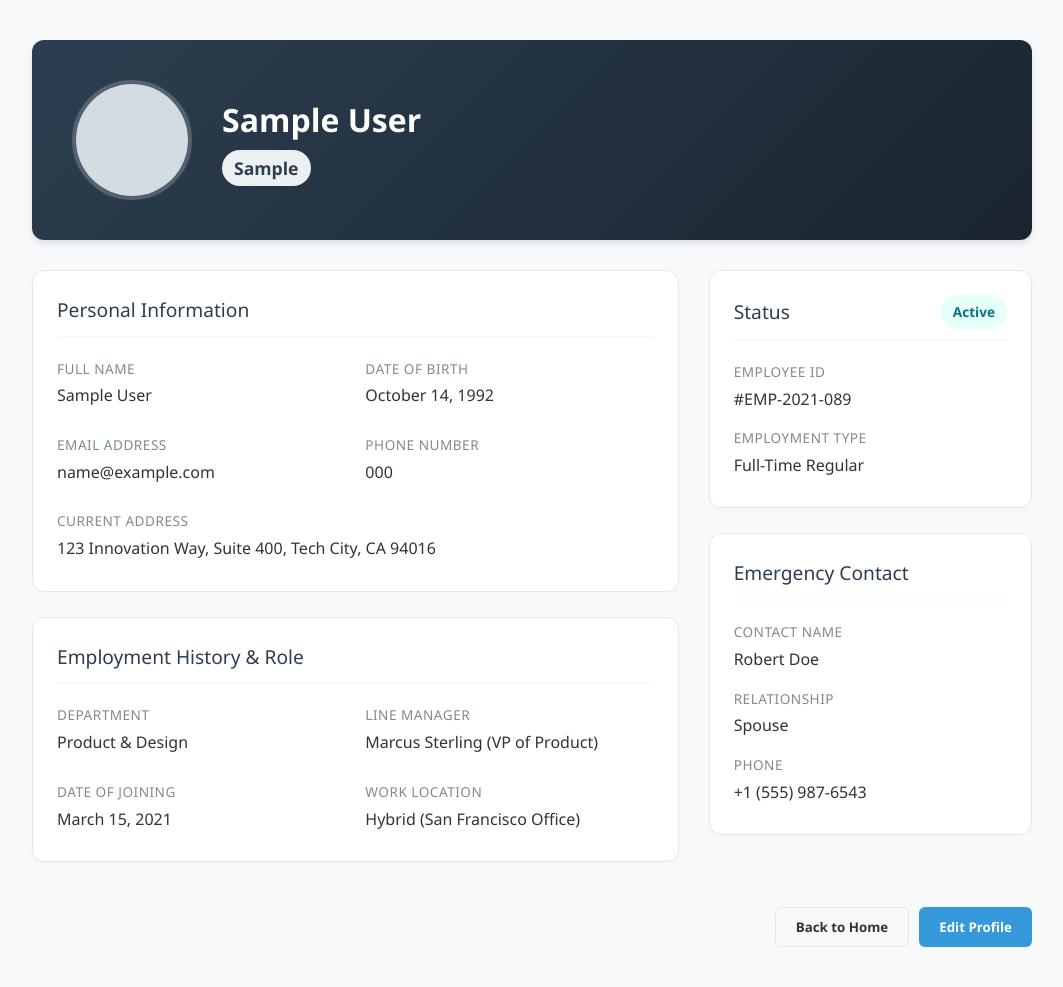
After one commit to ShauryaPrakashVerma/Django_Practice, a Django app: page /employees/1/ in a window 1280 px wide. The commit adds this page. Shown: the whole page, without its empty margins (108-1171 px from the left). Run offline with Django 5.2, Linux system fonts and the light colour scheme; tables that the repository leaves empty hold one stand-in row (values such as "Sample post"); grey boxes marked "Sample" are stand-in pictures.

Commit message:
Completed

```diff
--- /dev/null
+++ b/employees/urls.py
@@ -0,0 +1,6 @@
+from django.urls import path, include
+from . import views
+
+urlpatterns = [
+    path('<int:pk>/',views.employee_details, name='employee_detail')
+]
--- a/employees/views.py
+++ b/employees/views.py
@@ -1,3 +1,10 @@
-from django.shortcuts import render
+from django.shortcuts import get_object_or_404, render
+from employees.models import Employee
 
 # Create your views here.
+def employee_details(request, pk):
+    employee = get_object_or_404(Employee, pk = pk)
+    context = {
+        'employee' : employee
+    }
+    return render(request, 'employee_detail.html', context)
--- /dev/null
+++ b/mysite/static/css/styles.css
@@ -0,0 +1,195 @@
+:root {
+    --primary-color: #2c3e50;
+    --secondary-color: #3498db;
+    --bg-color: #f8f9fa;
+    --card-bg: #ffffff;
+    --text-color: #333333;
+    --text-muted: #7f8c8d;
+    --border-color: #e2e8f0;
+}
+
+* {
+    box-sizing: border-box;
+    margin: 0;
+    padding: 0;
+    font-family: 'Segoe UI', Tahoma, Geneva, Verdana, sans-serif;
+}
+
+body {
+    background-color: var(--bg-color);
+    color: var(--text-color);
+    line-height: 1.6;
+    padding: 40px 20px;
+}
+
+.container {
+    max-width: 1000px;
+    margin: 0 auto;
+}
+
+/* Profile Header Styling */
+.profile-header {
+    background: linear-gradient(135deg, var(--primary-color), #1a252f);
+    color: white;
+    padding: 40px;
+    border-radius: 12px;
+    display: flex;
+    align-items: center;
+    gap: 30px;
+    box-shadow: 0 4px 6px rgba(0, 0, 0, 0.1);
+    margin-bottom: 30px;
+}
+
+.profile-avatar {
+    width: 120px;
+    height: 120px;
+    border-radius: 50%;
+    object-fit: cover;
+    object-position: center;
+    overflow: hidden;
+    border: 4px solid rgba(255, 255, 255, 0.2);
+}
+
+.profile-title h1 {
+    font-size: 2rem;
+    margin-bottom: 5px;
+}
+
+.profile-title p {
+    font-size: 1.1rem;
+    color: #2c3e50;
+    background-color: #ecf0f1;
+    display: inline-block;
+    padding: 4px 12px;
+    border-radius: 20px;
+    font-weight: 600;
+}
+
+/* 2-Column Responsive Layout */
+.profile-grid {
+    display: grid;
+    grid-template-columns: 2fr 1fr;
+    gap: 30px;
+}
+
+/* Info Cards */
+.card {
+    background: var(--card-bg);
+    border: 1px solid var(--border-color);
+    border-radius: 12px;
+    padding: 24px;
+    box-shadow: 0 2px 4px rgba(0,0,0,0.02);
+    margin-bottom: 25px;
+}
+
+.card-title {
+    font-size: 1.2rem;
+    color: var(--primary-color);
+    margin-bottom: 20px;
+    border-bottom: 2px solid var(--bg-color);
+    padding-bottom: 10px;
+    display: flex;
+    justify-content: space-between;
+    align-items: center;
+}
+
+/* Internal Data Layouts */
+.info-group {
+    display: grid;
+    grid-template-columns: 1fr 1fr;
+    gap: 20px;
+}
+
+.info-item {
+    margin-bottom: 5px;
+}
+
+.full-width {
+    grid-column: span 2;
+}
+
+.margin-top-sm {
+    margin-top: 15px;
+}
+
+.info-label {
+    font-size: 0.85rem;
+    color: var(--text-muted);
+    text-transform: uppercase;
+    letter-spacing: 0.5px;
+    margin-bottom: 4px;
+}
+
+.info-value {
+    font-size: 1rem;
+    font-weight: 500;
+}
+
+/* Status Badges */
+.badge {
+    padding: 6px 12px;
+    border-radius: 50px;
+    font-size: 0.85rem;
+    font-weight: 600;
+}
+
+.badge-active {
+    background-color: #e6fffa;
+    color: #047481;
+}
+
+/* Actions Buttons */
+.actions {
+    display: flex;
+    gap: 10px;
+    justify-content: flex-end;
+    margin-top: 20px;
+}
+
+.btn {
+    padding: 10px 20px;
+    border-radius: 6px;
+    border: none;
+    font-weight: 600;
+    cursor: pointer;
+    transition: background 0.2s;
+}
+
+.btn-primary {
+    background-color: var(--secondary-color);
+    color: white;
+}
+
+.btn-primary:hover {
+    background-color: #2980b9;
+}
+
+.btn-outline {
+    background-color: transparent;
+    border: 1px solid var(--border-color);
+    color: var(--text-color);
+}
+
+.btn-outline:hover {
+    background-color: var(--bg-color);
+}
+
+/* Mobile Responsiveness */
+@media (max-width: 768px) {
+    .profile-header {
+        flex-direction: column;
+        text-align: center;
+    }
+    .profile-grid {
+        grid-template-columns: 1fr;
+    }
+}
+
+@media (max-width: 480px) {
+    .info-group {
+        grid-template-columns: 1fr;
+    }
+    .full-width {
+        grid-column: span 1;
+    }
+}
--- a/mysite/urls.py
+++ b/mysite/urls.py
@@ -19,10 +19,12 @@ Including another URLconf
 """
 
 from django.contrib import admin
-from django.urls import path
+from django.urls import path, include
 from . import views
+
 
 urlpatterns = [
     path("admin/", admin.site.urls),
-    path("", views.home),
+    path("", views.home, name='homepage'),
+    path("employees/", include('employees.urls'))
 ] + static( settings.MEDIA_URL, document_root=settings.MEDIA_ROOT)
--- /dev/null
+++ b/templates/employee_detail.html
@@ -0,0 +1,126 @@
+{% load static %}
+
+<!DOCTYPE html>
+<html lang="en">
+<head>
+    <meta charset="UTF-8">
+    <meta name="viewport" content="width=device-width, initial-scale=1.0">
+    <title>Employee Profile - Jane Doe</title>
+    <link rel="stylesheet" href="{% static 'css/styles.css' %}" />
+</head>
+<body>
+
+<div class="container">
+
+    <header class="profile-header">
+        <div class="profile-avatar"><img src="{{ employee.photo.url }}" alt="Employee Avatar"></div>
+        <div class="profile-title">
+            <h1>{{ employee.first_name }} {{ employee.last_name }}</h1>
+            <p>{{ employee.designation }}</p>
+        </div>
+    </header>
+
+    <div class="profile-grid">
+
+        <main>
+            <div class="card">
+                <div class="card-title">
+                    <span>Personal Information</span>
+                </div>
+                <div class="info-group">
+                    <div class="info-item">
+                        <div class="info-label">Full Name</div>
+                        <div class="info-value">{{ employee.first_name }} {{ employee.last_name }}</div>
+                    </div>
+                    <div class="info-item">
+                        <div class="info-label">Date of Birth</div>
+                        <div class="info-value">October 14, 1992</div>
+                    </div>
+                    <div class="info-item">
+                        <div class="info-label">Email Address</div>
+                        <div class="info-value">{{ employee.email_address }}</div>
+                    </div>
+                    <div class="info-item">
+                        <div class="info-label">Phone Number</div>
+                        <div class="info-value">{{ employee.phone_number }}</div>
+                    </div>
+                    <div class="info-item full-width">
+                        <div class="info-label">Current Address</div>
+                        <div class="info-value">123 Innovation Way, Suite 400, Tech City, CA 94016</div>
+                    </div>
+                </div>
+            </div>
+
+            <div class="card">
+                <div class="card-title">
+                    <span>Employment History & Role</span>
+                </div>
+                <div class="info-group">
+                    <div class="info-item">
+                        <div class="info-label">Department</div>
+                        <div class="info-value">Product & Design</div>
+                    </div>
+                    <div class="info-item">
+                        <div class="info-label">Line Manager</div>
+                        <div class="info-value">Marcus Sterling (VP of Product)</div>
+                    </div>
+                    <div class="info-item">
+                        <div class="info-label">Date of Joining</div>
+                        <div class="info-value">March 15, 2021</div>
+                    </div>
+                    <div class="info-item">
+                        <div class="info-label">Work Location</div>
+                        <div class="info-value">Hybrid (San Francisco Office)</div>
+                    </div>
+                </div>
+            </div>
+        </main>
+
+        <aside>
+            <div class="card">
+                <div class="card-title">
+                    <span>Status</span>
+                    <span class="badge badge-active">Active</span>
+                </div>
+                <div class="info-item">
+                    <div class="info-label">Employee ID</div>
+                    <div class="info-value">#EMP-2021-089</div>
+                </div>
+                <div class="info-item margin-top-sm">
+                    <div class="info-label">Employment Type</div>
+                    <div class="info-value">Full-Time Regular</div>
+                </div>
+            </div>
+
+            <div class="card">
+                <div class="card-title">
+                    <span>Emergency Contact</span>
+                </div>
+                <div class="info-item">
+                    <div class="info-label">Contact Name</div>
+                    <div class="info-value">Robert Doe</div>
+                </div>
+                <div class="info-item margin-top-sm">
+                    <div class="info-label">Relationship</div>
+                    <div class="info-value">Spouse</div>
+                </div>
+                <div class="info-item margin-top-sm">
+                    <div class="info-label">Phone</div>
+                    <div class="info-value">+1 (555) 987-6543</div>
+                </div>
+            </div>
+        </aside>
+
+    </div>
+
+    <div class="actions">
+        <a href="{% url 'homepage' %}" target="_blank">
+            <button class="btn btn-outline">Back to Home</button>
+        </a>
+        <button class="btn btn-primary">Edit Profile</button>
+    </div>
+
+</div>
+
+</body>
+</html>
--- a/templates/home.html
+++ b/templates/home.html
@@ -77,7 +77,7 @@
             {% for emp in employees %}
               <tr>
                 <td>{{ forloop.counter }}</td>
-                <td>{{ emp.first_name }}</td>
+                <td><a href="{% url 'employee_detail' emp.id %}">{{ emp.first_name }}</a></td>
                 <td>{{ emp.designation }}</td>
                 <td>{{ emp.phone_number }}</td>
               </tr>
```
